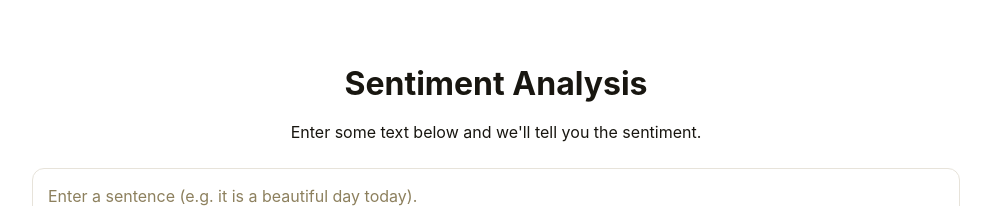
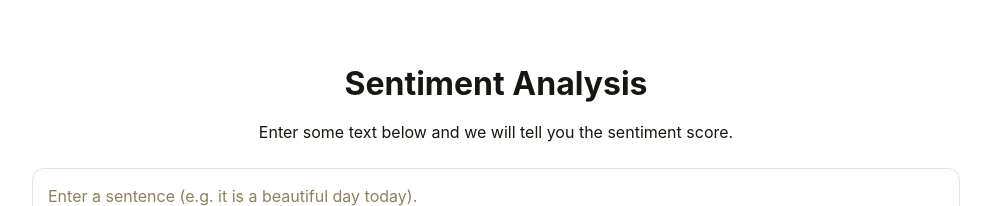
Before and after one commit to drhanlau/sentiment_next, a Next.js app: page /demo in a window 1280 px wide. Shown: the top 206 px of the page, without its empty margins (144-1135 px from the left). Built offline with nearby package versions, Linux system fonts and the light colour scheme.

Commit message:
cleaned up for netlify deploy error

```diff
--- a/app/demo/senti.tsx
+++ b/app/demo/senti.tsx
@@ -33,7 +33,7 @@ const Senti: React.FC = () => {
             <div className="md:px-40  flex flex-1 justify-center py-5">
               <div className="layout-content-container flex flex-col w-[512px] max-w-[512px] py-5 max-w-[960px] flex-1">
                 <h1 className="text-[#181610] tracking-light text-[32px] font-bold leading-tight px-4 text-center pb-3 pt-6">Sentiment Analysis</h1>
-                <p className="text-[#181610] text-base font-normal leading-normal pb-3 pt-1 px-4 text-center">Enter some text below and we'll tell you the sentiment. </p>
+                <p className="text-[#181610] text-base font-normal leading-normal pb-3 pt-1 px-4 text-center">Enter some text below and we will tell you the sentiment score. </p>
                 <div className="flex flex-wrap items-end gap-4 px-4 py-3">
                   <label className="flex flex-col min-w-40 flex-1">
                     <textarea
```
